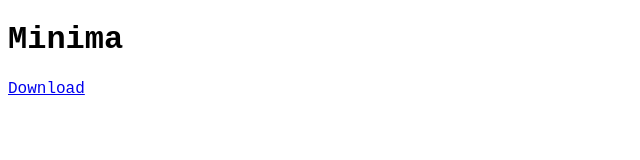
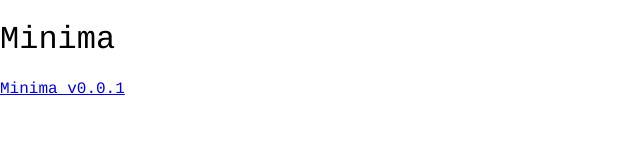
Before and after one commit to thomasbarrett/Minima, a plain HTML site: page docs/index.html in a window 1280 px wide. Shown: the whole page, without its empty margins (0-640 px from the left). Drawn offline with Linux system fonts and the light colour scheme.

Commit message:
Updated website

```diff
--- a/docs/index.html
+++ b/docs/index.html
@@ -6,12 +6,17 @@
     <title>Document</title>
     <style>
         body {
-            font-family: 'Courier New', Courier, monospace;
+            font-family: Courier, monospace;
+            margin: 0;
+            padding: 0;
+        }
+        h1 {
+            font-weight: 100;
         }
     </style>
 </head>
 <body>
     <h1>Minima</h1>
-    <a href="https://s3.amazonaws.com/com.thomasbarrett.minima/minima.app.zip">Download</a>
+    <a href="https://s3.amazonaws.com/com.thomasbarrett.minima/minima.app.zip">Minima v0.0.1</a>
 </body>
 </html>
```
